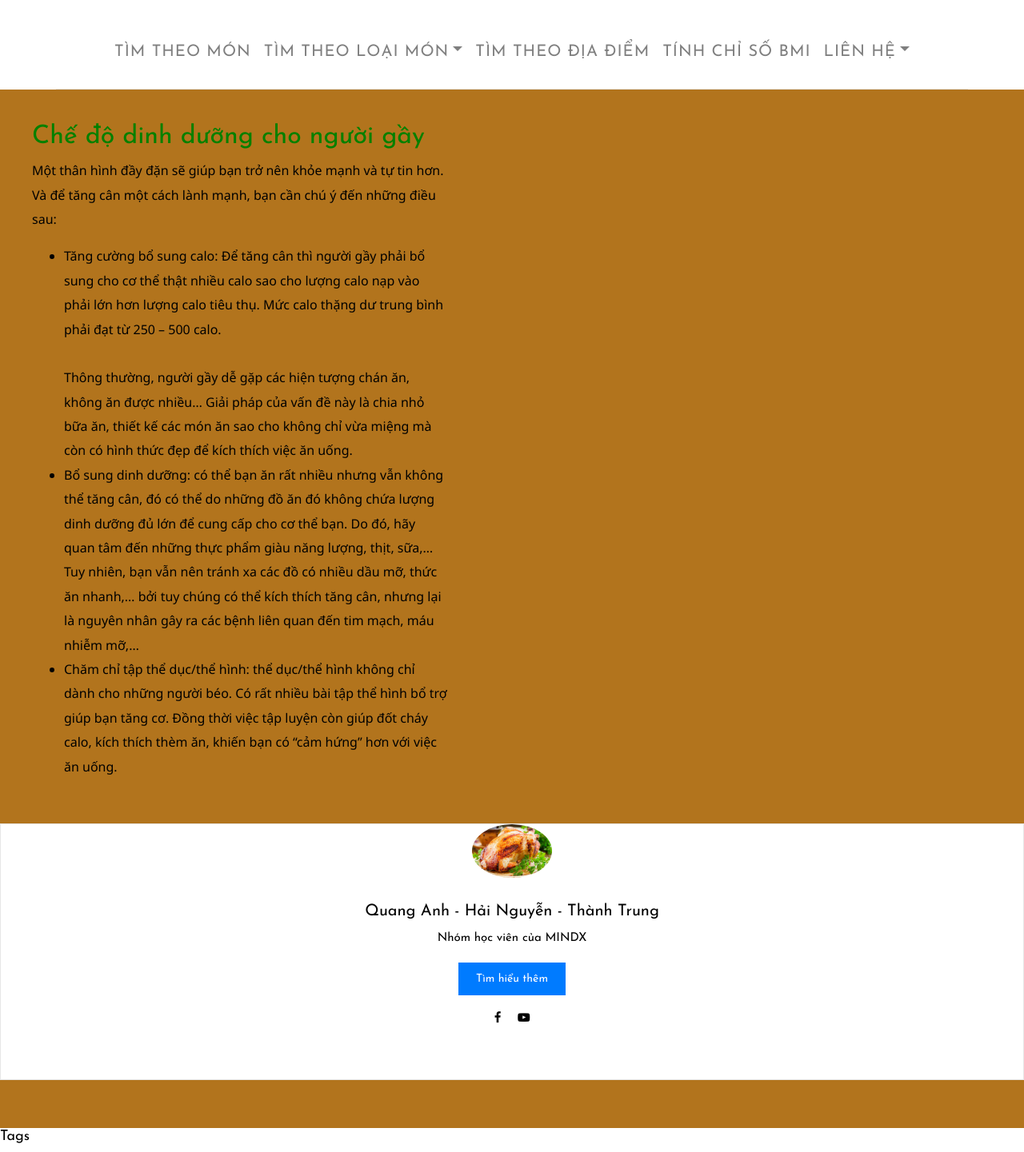
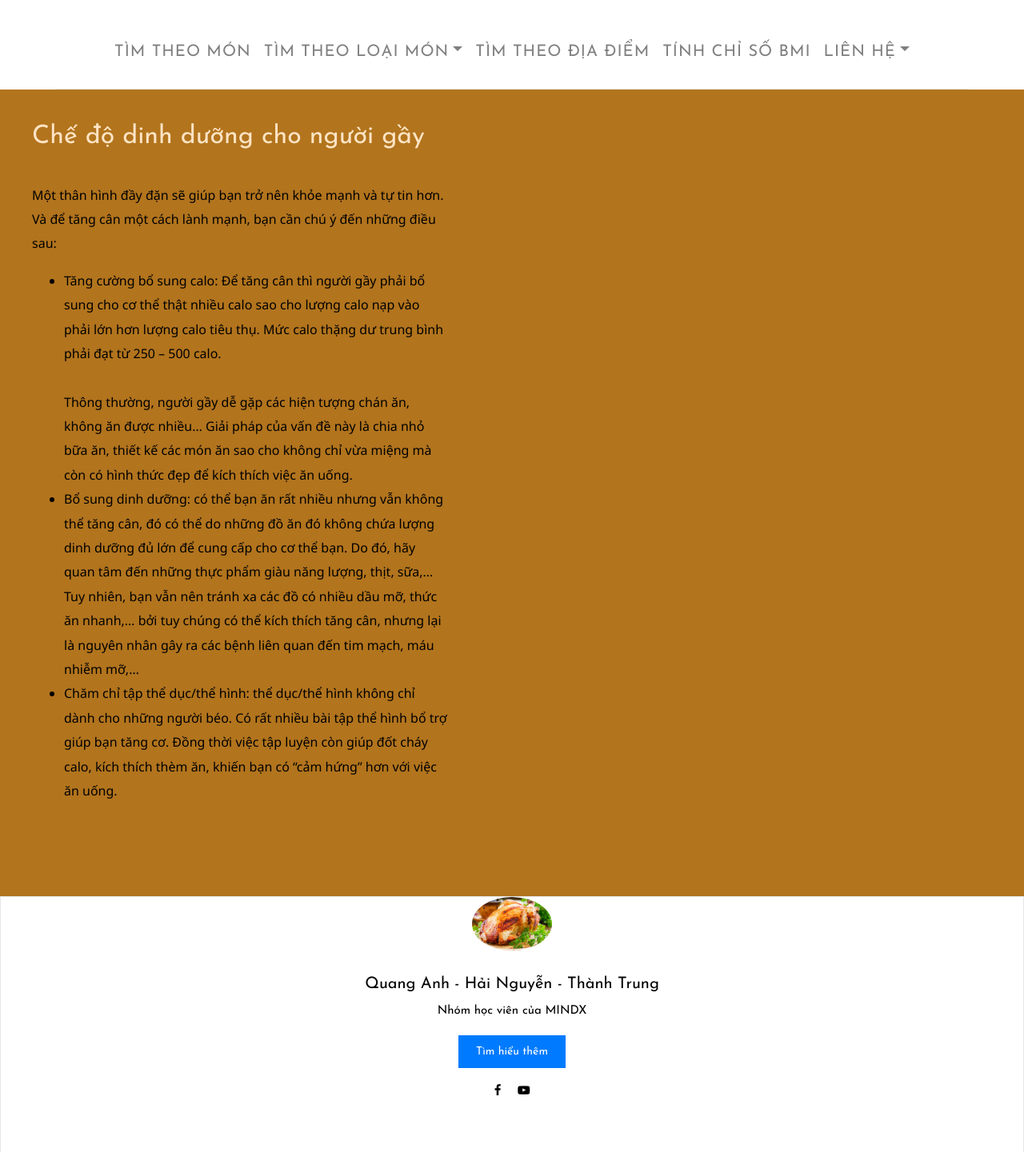
Before and after one commit to ntttrung1210/HATfood, a Flask app: page /bmi/thin in a window 1280 px wide. Shown: the part 204-1645 px from the top of the page at 80% size. Run offline with Flask 2, Linux system fonts and the light colour scheme; some libraries are stand-ins or nearby versions.

Commit message:
Update thin.html

```diff
--- a/templates/thin.html
+++ b/templates/thin.html
@@ -101,9 +101,12 @@
   <title>Chế độ dinh dưỡng cho người gầy </title>
   <link rel="stylesheet" type="text/css" href="../static/css/bmi.css">
 </head>
+
+
 <body>
-    <div class="content">
-    <h2 style="color: green">Chế độ dinh dưỡng cho người gầy </h2>
+    <div class="border-text">
+    <h2 style="color:bisque">Chế độ dinh dưỡng cho người gầy </h2>
+    <br>
     <p> Một thân hình đầy đặn sẽ giúp bạn trở nên khỏe mạnh và tự tin hơn. Và để tăng cân một cách lành mạnh, bạn cần chú ý đến những điều sau:
     </p>
     <ul type="disc">
@@ -111,13 +114,12 @@
         <br>Thông thường, người gầy dễ gặp các hiện tượng chán ăn, không ăn được nhiều… Giải pháp của vấn đề này là chia nhỏ bữa ăn, thiết kế các món ăn sao cho không chỉ vừa miệng mà còn có hình thức đẹp để kích thích việc ăn uống.
         <li>Bổ sung dinh dưỡng: có thể bạn ăn rất nhiều nhưng vẫn không thể tăng cân, đó có thể do những đồ ăn đó không chứa lượng dinh dưỡng đủ lớn để cung cấp cho cơ thể bạn. Do đó, hãy quan tâm đến những thực phẩm giàu năng lượng, thịt, sữa,… Tuy nhiên, bạn vẫn nên tránh xa các đồ có nhiều dầu mỡ, thức ăn nhanh,… bởi tuy chúng có thể kích thích tăng cân, nhưng lại là nguyên nhân gây ra các bệnh liên quan đến tim mạch, máu nhiễm mỡ,… </li>
         <li>Chăm chỉ tập thể dục/thể hình: thể dục/thể hình không chỉ dành cho những người béo. Có rất nhiều bài tập thể hình bổ trợ giúp bạn tăng cơ. Đồng thời việc tập luyện còn giúp đốt cháy calo, kích thích thèm ăn, khiến bạn có “cảm hứng” hơn với việc ăn uống. </li>
+    <br>
+    <br>
     </ul>
     </div>
 
-    <div class="sidebar">
 
-
-    </div>
 
 
 
```
